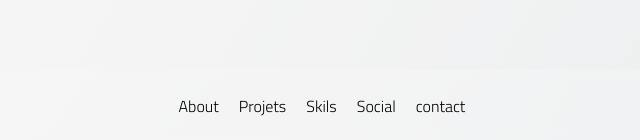
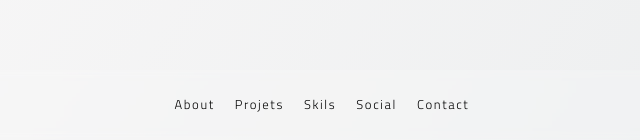
Before and after one commit to Aureole-PG/portfolio, a React app: page / in a window 1280 px wide. Shown: the part 660-800 px from the top of the page, without its empty margins (318-958 px from the left). Built offline with nearby package versions, Linux system fonts and the light colour scheme.

Commit message:
scroll spy

```diff
--- a/src/App.tsx
+++ b/src/App.tsx
@@ -15,12 +15,12 @@ export default function App() {
             </Container>
             <Nav/>
         </Container>
-        <Container className="min-height">
+        <Container id="about" className="min-height">
             <Container height="100vh" width="100vw" align="center" justify="center" >
                 About
             </Container>
         </Container>
-        <Container className="min-height" align="center" justify="center"  >
+        <Container id="projects" className="min-height" align="center" justify="center"  >
             <ResponsiveContainer>
                 <h1>Projets</h1>
                 <Grid>
@@ -30,25 +30,17 @@ export default function App() {
                             imgUrl="https://via.placeholder.com/150"
                             name="nombre"
                         />
-                        // <Container>
-                        //     <Card key={i}>
-                        //         <Img src="https://via.placeholder.com/150"/>
-                        //         <FocusContent>
-                        //             <Container block  padding="0 10px 0 10px">
-                        //                 <h4>nombre</h4>
-                        //                 <p>
-                        //                     Lorem ipsum dolor, sit amet ciciatis excepturi earum sit id aliquid ad modi inventore aspernatur veritatis, rerum doloribus.</p>
-                        //             </Container>
-                        //         </FocusContent>
-                        //     </Card>
-
-
-                        // </Container>
                     ))}
                 </Grid>
             </ResponsiveContainer>
 
         </Container>
+        <Container id="skills" className="min-height" align="center" justify="center"  >
+                        skill
+        </Container>
+        <Container id="social" className="min-height" align="center" justify="center"  >
+                    social
+        </Container>
         </>
     )
 }
--- a/src/components/Cards.tsx
+++ b/src/components/Cards.tsx
@@ -1,6 +1,7 @@
-import React from 'react'
-import { CardStyled, FocusContent, Img } from '../styles/cards'
-import { Container } from '../styles/containers'
+import React from 'react';
+import { StyledButtom } from '../styles/buttons';
+import { CardStyled, FocusContent, Img } from '../styles/cards';
+import { Container, Grid } from '../styles/containers';
 
 type card={
     imgUrl?: string,
@@ -11,12 +12,23 @@ const Card:React.FC<card> =({imgUrl , name}) => {
     return (
 
         <CardStyled>
+
             <Img src={imgUrl}/>
+
             <FocusContent>
                 <Container block  padding="0 10px 0 10px">
                     <h4>{name}</h4>
                     <p>
                         Lorem ipsum dolor, sit amet ciciatis excepturi earum sit id aliquid ad modi inventore aspernatur veritatis, rerum doloribus.</p>
+                        <Container width="100%" block>
+                            <Grid width="100px">
+                                <StyledButtom margin="5px 5px 0 5px">primary</StyledButtom>
+                                <StyledButtom margin="5px 5px 0 5px" buttonType="secondary">secodary</StyledButtom>
+                                <StyledButtom margin="5px 5px 0 5px" buttonType="secondary">secodary</StyledButtom>
+                            </Grid>
+
+                        </Container>
+
                 </Container>
             </FocusContent>
         </CardStyled>
--- a/src/components/Nav.tsx
+++ b/src/components/Nav.tsx
@@ -1,27 +1,81 @@
 import React,{useEffect, useState} from 'react';
-import {NavS, Item} from '../styles/navs';
+import {NavS, Item, Link, Slider} from '../styles/navs';
 import {Container} from '../styles/containers';
 const Nav:React.FC=()=> {
     const [showFixed, setShowFixed] = useState(false);
+    const [currentTab, setCurrentTab] = useState<HTMLElement| null >(null);
+    const [currentId, setCurrentId] = useState<HTMLElement| null>(null);
+    const [sliderStyle, setSliderStyle] = useState({width:"0px",left: "0px"});
     const onScroll = (e:any) => {
         const newShowFixed = window.scrollY > window.innerHeight -70;
         showFixed !== newShowFixed && setShowFixed(newShowFixed);
+    }
+    const currentTabSelector =()=>{
+        let elements=document.getElementsByClassName('tabs')
+        let newCurrentId = null ;
+        let newCurrentTab = null;
+        for (let ele of elements) {
+            let idName = ele.getAttribute("href").slice(1);
+            let id: HTMLElement | null = document.getElementById(idName)
+            let offsetTop : number | undefined = id?.offsetTop - 70;
+            let offsetBottom: number | undefined = id?.offsetTop + id?.offsetHeight  - 70
+            if (window.pageYOffset > offsetTop && window.pageYOffset < offsetBottom) {
+                newCurrentId= id;
+                newCurrentTab = ele
+            }
+        }
+
+        if (currentId === null || currentId !== newCurrentId) {
+            setSlider(newCurrentId,newCurrentTab);
+        }
+
+    }
+
+    const setSlider= ( currentId:HTMLElement | null, currentTab:HTMLElement )=>{
+        let width =0;
+        let left =0;
+
+        if(currentTab){
+            setCurrentId(currentId);
+            setCurrentTab(currentTab);
+            width= currentTab.offsetWidth;
+            left = currentTab.offsetLeft
+        }
+        setSliderStyle({width:`${width}px`, left:`${left}px`})
     }
     useEffect(()=>{
         window.addEventListener('scroll',onScroll);
         return ()=>{
             window.removeEventListener('scroll',()=> true);
         }
+    },[showFixed])
+    useEffect(()=>{
 
-    },[showFixed])
+        window.addEventListener('scroll',currentTabSelector);
+        return ()=>{
+            window.removeEventListener('scroll',()=> true);
+        }
+    },[currentTab])
     return (
-        <NavS className={`${showFixed?'fixed':'bottom'} shadow`}>
-            <Container align="center" justify="center">
-                <Item>About</Item>
-                <Item>Projets</Item>
-                <Item>Skils</Item>
-                <Item>Social</Item>
-                <Item>contact</Item>
+        <NavS  className={`${showFixed?'fixed':'bottom'} shadow`}>
+            <Container  align="center" justify="center">
+                <Item>
+                    <Link className="tabs" href="#about">About</Link>
+                </Item>
+                <Item>
+                    <Link className="tabs" href="#projects">Projets</Link>
+
+                </Item>
+                <Item>
+                    <Link className="tabs" href="#skills">Skils</Link>
+                </Item>
+                <Item>
+                    <Link className="tabs" href="#social">Social</Link>
+                </Item>
+                <Item>
+                    <Link>Contact</Link>
+                </Item>
+                <Slider left={sliderStyle.left} width={sliderStyle.width}></Slider>
             </Container>
         </NavS>
     )
--- /dev/null
+++ b/src/styles/buttons.ts
@@ -0,0 +1,38 @@
+import styled from "styled-components";
+type button = {
+    buttonType?: string
+    padding?: string
+    margin?: string
+}
+export const StyledButtom = styled.button<button>`
+    display: flex;
+    justify-content: center;
+    align-items: center;
+    padding: ${props=>props.padding?props.padding: '10px'};
+    margin: ${props=>props.margin?props.margin: 0};
+    min-width: 100px;
+    border: 2px solid ${props=>props.buttonType?typeButton(props.buttonType):'#00000091'};
+    background-color: transparent;
+
+    :hover{
+        box-shadow: 0px 0px 6px 0px ${props=>props.buttonType?typeButton(props.buttonType):'black'};
+    }
+    :active{
+        box-shadow: inset 0px 0px 6px 0px ${props=>props.buttonType?typeButton(props.buttonType):'black'};
+    }
+`;
+const typeButton =(type:string):string=>{
+    let color = ""
+    switch (type) {
+        case 'primary':
+            color = "#00000091";
+            break;
+        case 'secondary':
+            color = "#f0f1f2";
+            break;
+        default:
+            color = "#00000091";
+            break;
+    }
+    return color;
+}
--- a/src/styles/containers.ts
+++ b/src/styles/containers.ts
@@ -50,10 +50,13 @@ export const LinkSection = styled.a`
 export const Text= styled.p`
     font-family: 'Titillimweb-light';
 `;
-
-export const Grid = styled.div`
+type grild = {
+    width?: string
+}
+export const Grid = styled.div<grild>`
     display: grid;
-    grid-template-columns: repeat(auto-fill, minmax(300px, 1fr));
+    grid-template-columns: repeat(auto-fill,
+        minmax(${props=>props.width?props.width:'300px'}, 1fr));
     column-gap: 25px;
     row-gap: 10px;
 `;
--- a/src/styles/globalStyles.ts
+++ b/src/styles/globalStyles.ts
@@ -37,6 +37,7 @@ export const GlobalStyle= createGlobalStyle`
     }
     html{
         box-sizing: border-box;
+        scroll-behavior: smooth;
     }
     ::-webkit-scrollbar {
         width: 3px;
--- a/src/styles/navs.ts
+++ b/src/styles/navs.ts
@@ -26,5 +26,41 @@ export const NavS = styled.nav<navTypes>`
 
 export const Item = styled.li`
     display: inline-block;
+    box-sizing: content-box;
+`;
+
+
+export const Link = styled.a`
     padding: 24px 10px;
+    display: flex;
+    justify-content: center;
+    align-items: center;
+    flex: 1;
+    color: #000;
+    letter-spacing: 0.1rem;
+	transition: all 0.5s ease;
+	font-size: 0.8rem;
+    text-decoration: none;
+
+	:hover {
+		color:white;
+        background: #d0d0d07a;
+		transition: all 0.5s ease;
+    }
+`
+type slider={
+    width?: string
+    left?: string
+}
+
+export const Slider = styled.div<slider>`
+    position: absolute;
+    width: ${porps=>porps.width};
+    height: 100%;
+    top: 0;
+    left: ${porps=>porps.left};
+    z-index: -1;
+    background-color: #afafaf05;
+    box-shadow: 0 0 10px 0 black;
+    transition: all 0.5s ease;
 `;
--- a/tsconfig.json
+++ b/tsconfig.json
@@ -25,7 +25,7 @@
     // "removeComments": true,                      /* Do not emit comments to output. */
     "noEmit": true,                              /* Do not emit outputs. */
     // "importHelpers": true,                       /* Import emit helpers from 'tslib'. */
-    // "downlevelIteration": true,                  /* Provide full support for iterables in 'for-of', spread, and destructuring when targeting 'ES5' or 'ES3'. */
+    "downlevelIteration": true,                  /* Provide full support for iterables in 'for-of', spread, and destructuring when targeting 'ES5' or 'ES3'. */
     "isolatedModules": true,                     /* Transpile each file as a separate module (similar to 'ts.transpileModule'). */
 
     /* Strict Type-Checking Options */
```
